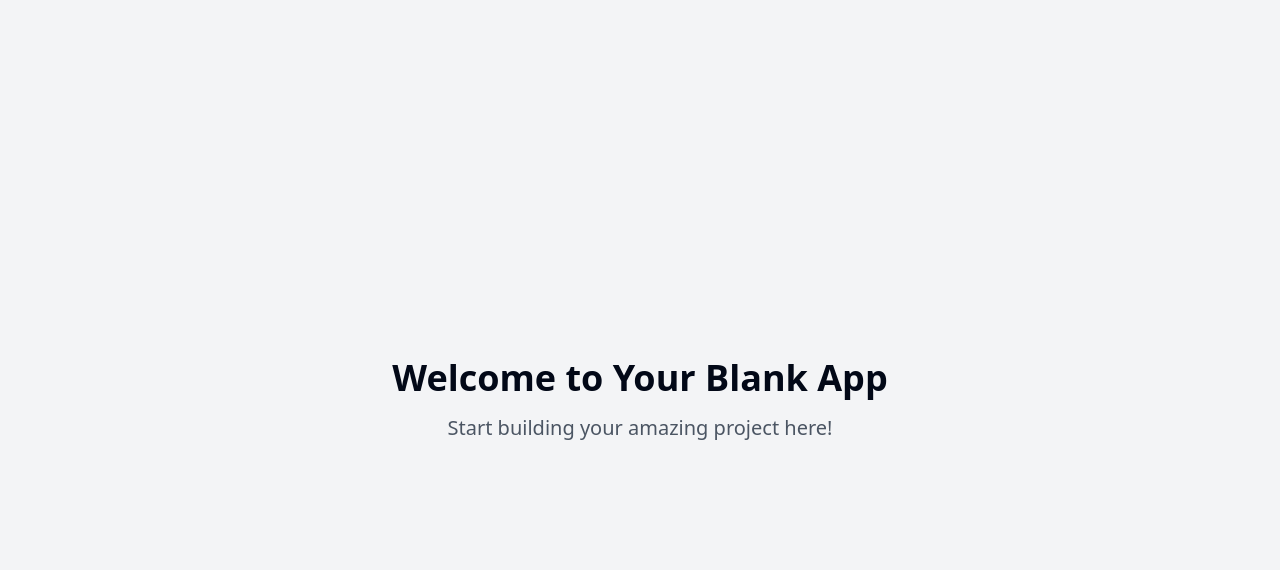
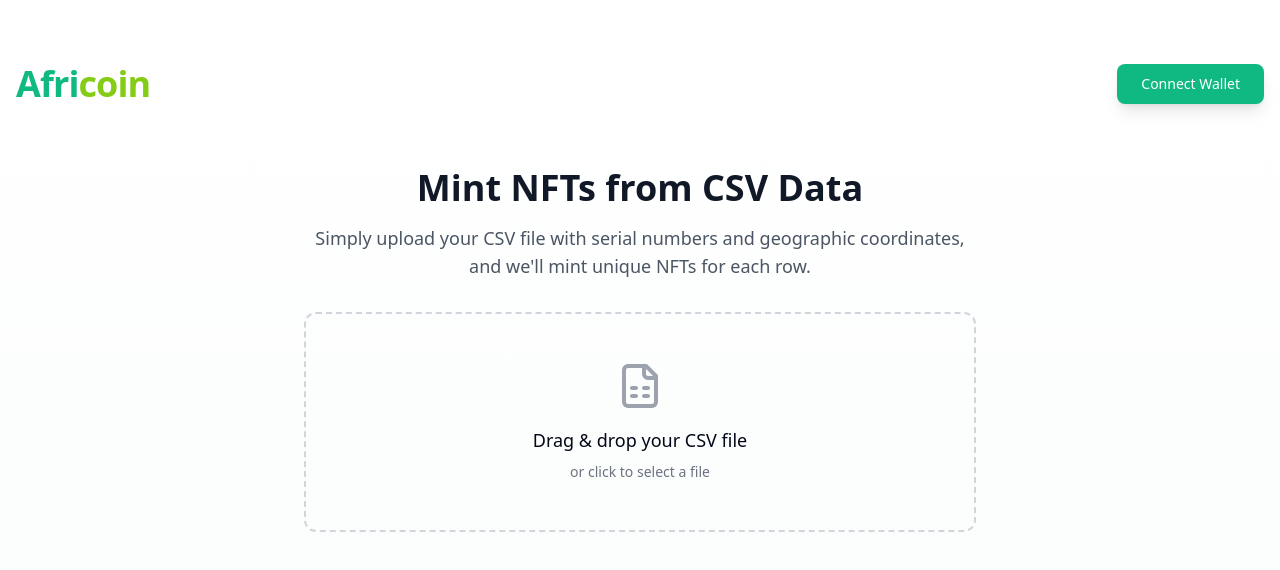
Before and after one commit to yaksetig/africoin, a React (Vite) app: page / in a window 1280 px wide. Shown: the top 570 px of the page. Built offline with nearby package versions, Linux system fonts and the light colour scheme.

Commit message:
Add Africoin NFT minting website
This commit adds a website for Africoin that allows users to drag and drop a CSV file to mint custom NFTs.  The website includes Metamask connection for minting and a green theme.

```diff
--- a/package.json
+++ b/package.json
@@ -51,6 +51,7 @@
     "react": "^18.3.1",
     "react-day-picker": "^8.10.1",
     "react-dom": "^18.3.1",
+    "react-dropzone": "^14.3.8",
     "react-hook-form": "^7.53.0",
     "react-resizable-panels": "^2.1.3",
     "react-router-dom": "^6.26.2",
--- /dev/null
+++ b/src/components/FileUpload.tsx
@@ -0,0 +1,131 @@
+
+import { useState, useCallback } from 'react';
+import { useDropzone } from 'react-dropzone';
+import { ArrowUpCircle, FileSpreadsheet, CheckCircle2 } from 'lucide-react';
+import { useToast } from '@/hooks/use-toast';
+
+export const FileUpload = () => {
+  const [file, setFile] = useState<File | null>(null);
+  const [csvData, setCsvData] = useState<Array<any>>([]);
+  const { toast } = useToast();
+
+  const onDrop = useCallback((acceptedFiles: File[]) => {
+    const file = acceptedFiles[0];
+    if (file.type !== 'text/csv') {
+      toast({
+        variant: "destructive",
+        title: "Invalid File",
+        description: "Please upload a CSV file.",
+      });
+      return;
+    }
+    setFile(file);
+    const reader = new FileReader();
+    reader.onload = () => {
+      const csvText = reader.result as string;
+      const lines = csvText.split('\n');
+      const headers = lines[0].split(',');
+      const data = lines.slice(1).map(line => {
+        const values = line.split(',');
+        return headers.reduce((obj: any, header: string, index: number) => {
+          obj[header.trim()] = values[index]?.trim();
+          return obj;
+        }, {});
+      });
+      setCsvData(data);
+      toast({
+        title: "File Uploaded",
+        description: `Successfully parsed ${data.length} rows from ${file.name}`,
+      });
+    };
+    reader.readAsText(file);
+  }, [toast]);
+
+  const { getRootProps, getInputProps, isDragActive } = useDropzone({
+    onDrop,
+    accept: {
+      'text/csv': ['.csv'],
+    },
+    multiple: false,
+  });
+
+  return (
+    <div className="w-full max-w-2xl mx-auto space-y-8 animate-fadeIn">
+      <div
+        {...getRootProps()}
+        className={`
+          relative p-12 border-2 border-dashed rounded-xl
+          transition-all duration-300 ease-in-out
+          ${isDragActive
+            ? 'border-primary bg-primary/5'
+            : 'border-gray-300 hover:border-primary/50'}
+        `}
+      >
+        <input {...getInputProps()} />
+        <div className="flex flex-col items-center text-center space-y-4">
+          {file ? (
+            <>
+              <CheckCircle2 className="w-12 h-12 text-primary animate-fadeIn" />
+              <div className="space-y-2">
+                <p className="text-lg font-medium">{file.name}</p>
+                <p className="text-sm text-gray-500">{csvData.length} rows parsed</p>
+              </div>
+            </>
+          ) : (
+            <>
+              {isDragActive ? (
+                <ArrowUpCircle className="w-12 h-12 text-primary animate-bounce" />
+              ) : (
+                <FileSpreadsheet className="w-12 h-12 text-gray-400" />
+              )}
+              <div className="space-y-2">
+                <p className="text-lg font-medium">
+                  {isDragActive ? 'Drop your CSV here' : 'Drag & drop your CSV file'}
+                </p>
+                <p className="text-sm text-gray-500">
+                  or click to select a file
+                </p>
+              </div>
+            </>
+          )}
+        </div>
+      </div>
+
+      {csvData.length > 0 && (
+        <div className="space-y-4 animate-slideUp">
+          <h3 className="text-lg font-semibold">Preview</h3>
+          <div className="overflow-x-auto rounded-lg border">
+            <table className="min-w-full divide-y divide-gray-200">
+              <thead className="bg-gray-50">
+                <tr>
+                  {Object.keys(csvData[0]).map((header) => (
+                    <th
+                      key={header}
+                      className="px-6 py-3 text-left text-xs font-medium text-gray-500 uppercase tracking-wider"
+                    >
+                      {header}
+                    </th>
+                  ))}
+                </tr>
+              </thead>
+              <tbody className="bg-white divide-y divide-gray-200">
+                {csvData.slice(0, 5).map((row, index) => (
+                  <tr key={index}>
+                    {Object.values(row).map((value: any, i) => (
+                      <td
+                        key={i}
+                        className="px-6 py-4 whitespace-nowrap text-sm text-gray-500"
+                      >
+                        {value}
+                      </td>
+                    ))}
+                  </tr>
+                ))}
+              </tbody>
+            </table>
+          </div>
+        </div>
+      )}
+    </div>
+  );
+};
--- /dev/null
+++ b/src/components/WalletConnect.tsx
@@ -0,0 +1,68 @@
+
+import { useState, useEffect } from 'react';
+import { Button } from '@/components/ui/button';
+import { useToast } from '@/hooks/use-toast';
+
+declare global {
+  interface Window {
+    ethereum?: any;
+  }
+}
+
+export const WalletConnect = () => {
+  const [account, setAccount] = useState<string>('');
+  const { toast } = useToast();
+
+  const connectWallet = async () => {
+    if (typeof window.ethereum !== 'undefined') {
+      try {
+        const accounts = await window.ethereum.request({ method: 'eth_requestAccounts' });
+        setAccount(accounts[0]);
+        toast({
+          title: "Wallet Connected",
+          description: "Your MetaMask wallet has been successfully connected.",
+        });
+      } catch (error) {
+        toast({
+          variant: "destructive",
+          title: "Connection Failed",
+          description: "Failed to connect to MetaMask. Please try again.",
+        });
+      }
+    } else {
+      toast({
+        variant: "destructive",
+        title: "MetaMask Not Found",
+        description: "Please install MetaMask to use this feature.",
+      });
+    }
+  };
+
+  useEffect(() => {
+    if (typeof window.ethereum !== 'undefined') {
+      window.ethereum.on('accountsChanged', (accounts: string[]) => {
+        setAccount(accounts[0] || '');
+      });
+    }
+  }, []);
+
+  return (
+    <div className="flex items-center gap-4">
+      {!account ? (
+        <Button
+          onClick={connectWallet}
+          className="bg-primary hover:bg-primary/90 text-white font-medium px-6 py-2 rounded-lg transition-all duration-300 shadow-lg hover:shadow-xl"
+        >
+          Connect Wallet
+        </Button>
+      ) : (
+        <div className="flex items-center gap-2 bg-accent/80 backdrop-blur-sm px-4 py-2 rounded-lg">
+          <div className="w-2 h-2 bg-green-500 rounded-full animate-pulse" />
+          <span className="font-medium text-sm">
+            {`${account.slice(0, 6)}...${account.slice(-4)}`}
+          </span>
+        </div>
+      )}
+    </div>
+  );
+};
--- a/src/pages/Index.tsx
+++ b/src/pages/Index.tsx
@@ -1,11 +1,33 @@
-// Update this page (the content is just a fallback if you fail to update the page)
+
+import { WalletConnect } from "@/components/WalletConnect";
+import { FileUpload } from "@/components/FileUpload";
 
 const Index = () => {
   return (
-    <div className="min-h-screen flex items-center justify-center bg-gray-100">
-      <div className="text-center">
-        <h1 className="text-4xl font-bold mb-4">Welcome to Your Blank App</h1>
-        <p className="text-xl text-gray-600">Start building your amazing project here!</p>
+    <div className="min-h-screen bg-gradient-to-b from-white to-accent/20">
+      <div className="container px-4 py-16 mx-auto">
+        {/* Header */}
+        <header className="flex justify-between items-center mb-16">
+          <h1 className="text-4xl font-bold tracking-tight text-gray-900">
+            <span className="text-primary">Afri</span>
+            <span className="text-secondary">coin</span>
+          </h1>
+          <WalletConnect />
+        </header>
+
+        {/* Main Content */}
+        <main className="max-w-4xl mx-auto text-center space-y-8">
+          <div className="space-y-4">
+            <h2 className="text-3xl sm:text-4xl font-bold text-gray-900">
+              Mint NFTs from CSV Data
+            </h2>
+            <p className="text-lg text-gray-600 max-w-2xl mx-auto">
+              Simply upload your CSV file with serial numbers and geographic coordinates, and we'll mint unique NFTs for each row.
+            </p>
+          </div>
+
+          <FileUpload />
+        </main>
       </div>
     </div>
   );
--- a/tailwind.config.ts
+++ b/tailwind.config.ts
@@ -1,3 +1,4 @@
+
 import type { Config } from "tailwindcss";
 
 export default {
@@ -12,85 +13,73 @@ export default {
   theme: {
     container: {
       center: true,
-			padding: '2rem',
+      padding: "2rem",
       screens: {
-				'2xl': '1400px'
-			}
+        "2xl": "1400px",
+      },
     },
     extend: {
       colors: {
-				border: 'hsl(var(--border))',
-				input: 'hsl(var(--input))',
-				ring: 'hsl(var(--ring))',
-				background: 'hsl(var(--background))',
-				foreground: 'hsl(var(--foreground))',
+        border: "hsl(var(--border))",
+        input: "hsl(var(--input))",
+        ring: "hsl(var(--ring))",
+        background: "hsl(var(--background))",
+        foreground: "hsl(var(--foreground))",
         primary: {
-					DEFAULT: 'hsl(var(--primary))',
-					foreground: 'hsl(var(--primary-foreground))'
+          DEFAULT: "#10B981",
+          foreground: "#FFFFFF",
         },
         secondary: {
-					DEFAULT: 'hsl(var(--secondary))',
-					foreground: 'hsl(var(--secondary-foreground))'
+          DEFAULT: "#84CC16",
+          foreground: "#FFFFFF",
         },
         destructive: {
-					DEFAULT: 'hsl(var(--destructive))',
-					foreground: 'hsl(var(--destructive-foreground))'
+          DEFAULT: "hsl(var(--destructive))",
+          foreground: "hsl(var(--destructive-foreground))",
         },
         muted: {
-					DEFAULT: 'hsl(var(--muted))',
-					foreground: 'hsl(var(--muted-foreground))'
+          DEFAULT: "hsl(var(--muted))",
+          foreground: "hsl(var(--muted-foreground))",
         },
         accent: {
-					DEFAULT: 'hsl(var(--accent))',
-					foreground: 'hsl(var(--accent-foreground))'
-				},
-				popover: {
-					DEFAULT: 'hsl(var(--popover))',
-					foreground: 'hsl(var(--popover-foreground))'
+          DEFAULT: "#E2F5EA",
+          foreground: "#065F46",
         },
         card: {
-					DEFAULT: 'hsl(var(--card))',
-					foreground: 'hsl(var(--card-foreground))'
+          DEFAULT: "hsl(var(--card))",
+          foreground: "hsl(var(--card-foreground))",
         },
-				sidebar: {
-					DEFAULT: 'hsl(var(--sidebar-background))',
-					foreground: 'hsl(var(--sidebar-foreground))',
-					primary: 'hsl(var(--sidebar-primary))',
-					'primary-foreground': 'hsl(var(--sidebar-primary-foreground))',
-					accent: 'hsl(var(--sidebar-accent))',
-					'accent-foreground': 'hsl(var(--sidebar-accent-foreground))',
-					border: 'hsl(var(--sidebar-border))',
-					ring: 'hsl(var(--sidebar-ring))'
-				}
       },
       borderRadius: {
-				lg: 'var(--radius)',
-				md: 'calc(var(--radius) - 2px)',
-				sm: 'calc(var(--radius) - 4px)'
+        lg: "var(--radius)",
+        md: "calc(var(--radius) - 2px)",
+        sm: "calc(var(--radius) - 4px)",
       },
       keyframes: {
-				'accordion-down': {
-					from: {
-						height: '0'
+        "accordion-down": {
+          from: { height: "0" },
+          to: { height: "var(--radix-accordion-content-height)" },
         },
-					to: {
-						height: 'var(--radix-accordion-content-height)'
-					}
+        "accordion-up": {
+          from: { height: "var(--radix-accordion-content-height)" },
+          to: { height: "0" },
         },
-				'accordion-up': {
-					from: {
-						height: 'var(--radix-accordion-content-height)'
+        fadeIn: {
+          "0%": { opacity: "0" },
+          "100%": { opacity: "1" },
         },
-					to: {
-						height: '0'
-					}
-				}
+        slideUp: {
+          "0%": { transform: "translateY(100%)" },
+          "100%": { transform: "translateY(0)" },
+        },
       },
       animation: {
-				'accordion-down': 'accordion-down 0.2s ease-out',
-				'accordion-up': 'accordion-up 0.2s ease-out'
-			}
-		}
+        "accordion-down": "accordion-down 0.2s ease-out",
+        "accordion-up": "accordion-up 0.2s ease-out",
+        fadeIn: "fadeIn 0.5s ease-out",
+        slideUp: "slideUp 0.5s ease-out",
+      },
+    },
   },
   plugins: [require("tailwindcss-animate")],
 } satisfies Config;
```
Also changed, not shown: 1 other file (tests, documents, lock files or other folders). Lines whose indentation alone changed are shown as unchanged.
